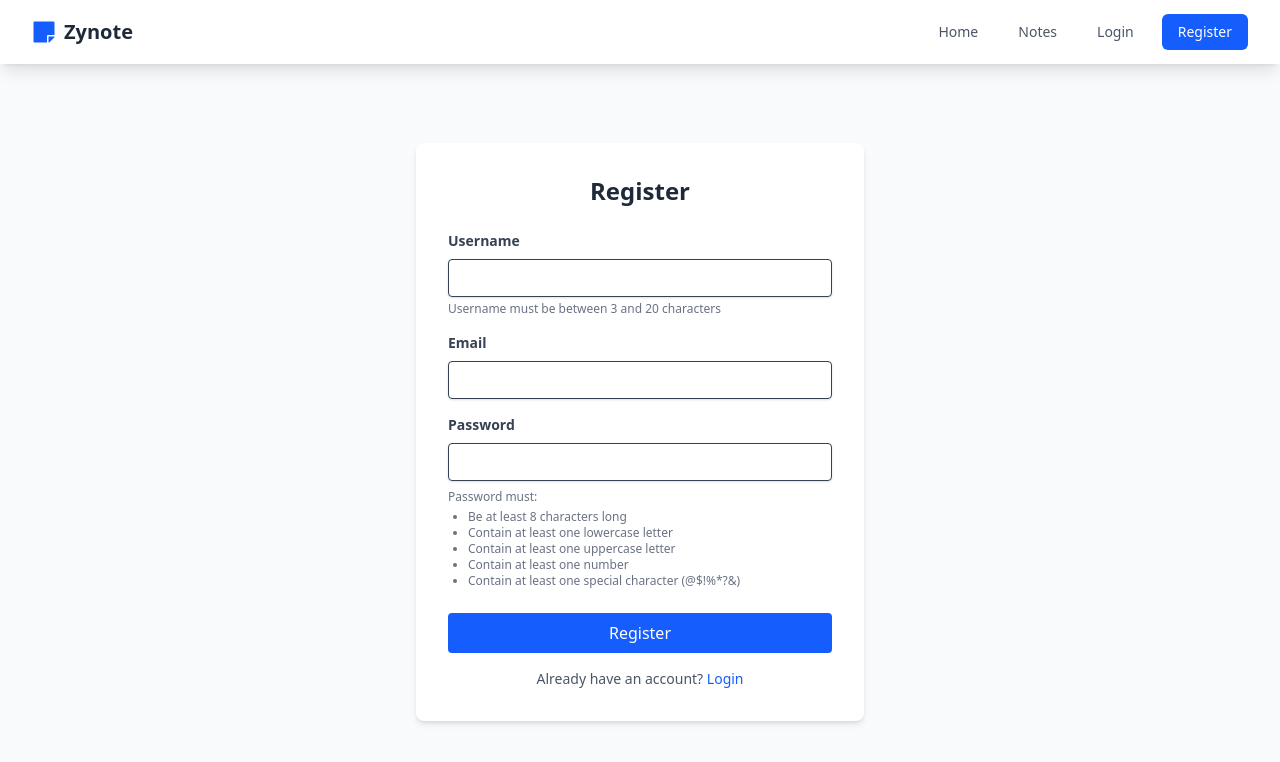
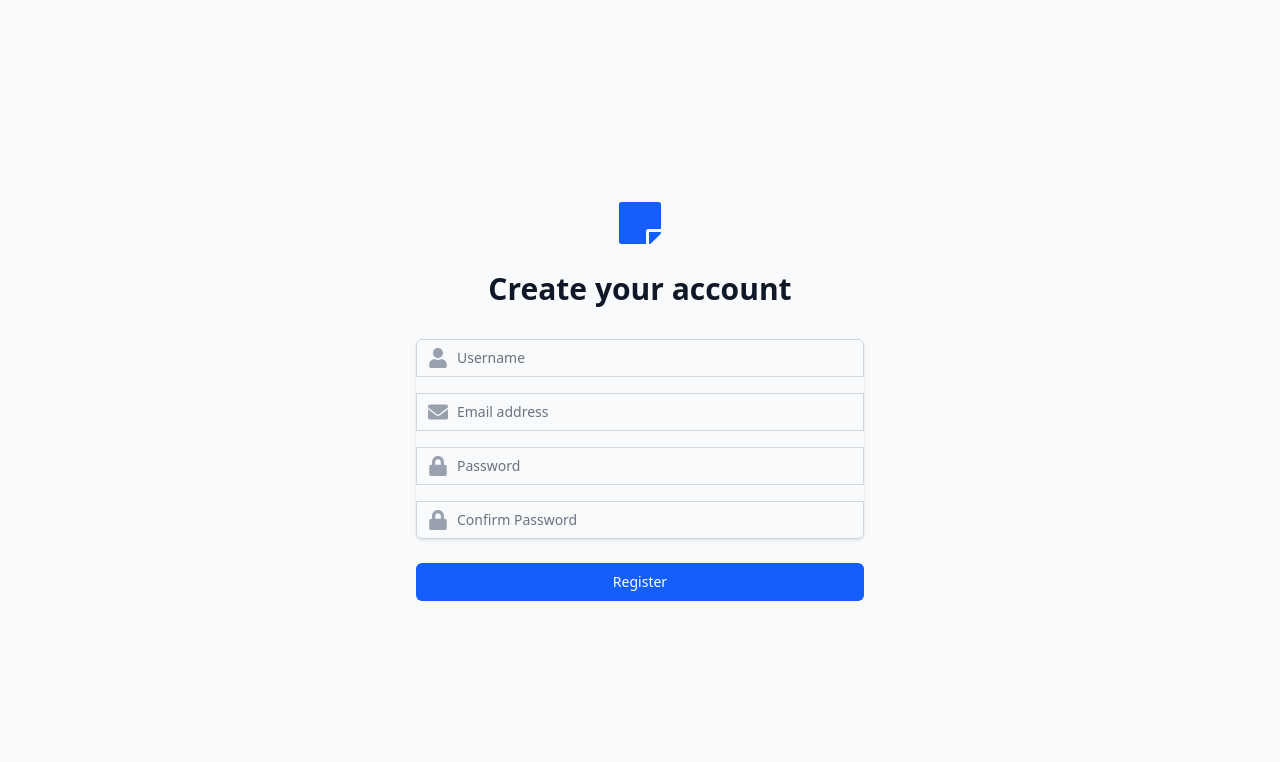
Before and after one commit to Vi303832/CM, a React (Vite) app in the folder front/: page /register in a window 1280 px wide. Shown: the top 762 px of the page. Built offline with nearby package versions, Linux system fonts and the light colour scheme.

Commit message:
İmage upload fix

```diff
--- a/front/src/pages/Register.jsx
+++ b/front/src/pages/Register.jsx
@@ -1,216 +1,158 @@
 import React, { useState } from 'react';
-import Navbar from '../components/Navbar';
 import { useNavigate } from 'react-router-dom';
-import axios from 'axios';
+import { FaStickyNote, FaUser, FaLock, FaEnvelope } from 'react-icons/fa';
+import { ToastContainer, toast } from 'react-toastify';
 import 'react-toastify/dist/ReactToastify.css';
-import { ToastContainer } from 'react-toastify';
-import { showToast } from '../utils/toast';
+import { authAPI } from '../api';
 
 const Register = () => {
     const navigate = useNavigate();
     const [formData, setFormData] = useState({
         username: '',
         email: '',
-        password: ''
+        password: '',
+        confirmPassword: ''
     });
-    const [passwordError, setPasswordError] = useState('');
-
-    const validatePassword = (password) => {
-        if (password.length < 8) {
-            return 'Password must be at least 8 characters long';
-        }
-        if (!/(?=.*[a-z])/.test(password)) {
-            return 'Password must contain at least one lowercase letter';
-        }
-        if (!/(?=.*[A-Z])/.test(password)) {
-            return 'Password must contain at least one uppercase letter';
-        }
-        if (!/(?=.*\d)/.test(password)) {
-            return 'Password must contain at least one number';
-        }
-        if (!/(?=.*[@$!%*?&])/.test(password)) {
-            return 'Password must contain at least one special character (@$!%*?&)';
-        }
-        return '';
-    };
+    const [isLoading, setIsLoading] = useState(false);
 
     const handleChange = (e) => {
-        const { name, value } = e.target;
-
         setFormData({
             ...formData,
-            [name]: value
+            [e.target.name]: e.target.value
         });
-
-        // Validate password as user types
-        if (name === 'password') {
-            setPasswordError(validatePassword(value));
-        }
     };
 
     const handleSubmit = async (e) => {
         e.preventDefault();
+        setIsLoading(true);
 
-        // Final password validation before submission
-        const passwordValidationError = validatePassword(formData.password);
-        if (passwordValidationError) {
-            setPasswordError(passwordValidationError);
-            showToast.error(passwordValidationError);
+        // Validate passwords match
+        if (formData.password !== formData.confirmPassword) {
+            toast.error('Passwords do not match!');
+            setIsLoading(false);
             return;
         }
 
         try {
-            const response = await axios.post('https://zynote.onrender.com/api/auth/register', formData);
-            showToast.success("Successfully registered!");
-            navigate('/login');
-        } catch (err) {
-            showToast.error(err.response?.data?.message || "Registration failed!");
+            await authAPI.register({
+                username: formData.username,
+                email: formData.email,
+                password: formData.password
+            });
+
+            toast.success('Registration successful! Please login.');
+            setTimeout(() => {
+                navigate('/login');
+            }, 2000);
+        } catch (error) {
+            console.error('Registration error:', error);
+            const errorMessage = error.response?.data?.message || 'Registration failed. Please try again.';
+            toast.error(errorMessage);
+        } finally {
+            setIsLoading(false);
         }
     };
 
-    const renderPasswordStrength = () => {
-        if (!formData.password) return null;
-
-        // Calculate password strength
-        let strength = 0;
-        if (formData.password.length >= 8) strength++;
-        if (/(?=.*[a-z])/.test(formData.password)) strength++;
-        if (/(?=.*[A-Z])/.test(formData.password)) strength++;
-        if (/(?=.*\d)/.test(formData.password)) strength++;
-        if (/(?=.*[@$!%*?&])/.test(formData.password)) strength++;
-
-        let strengthClass = '';
-        let strengthText = '';
-
-        switch (strength) {
-            case 0:
-            case 1:
-                strengthClass = 'bg-red-500';
-                strengthText = 'Very Weak';
-                break;
-            case 2:
-                strengthClass = 'bg-orange-500';
-                strengthText = 'Weak';
-                break;
-            case 3:
-                strengthClass = 'bg-yellow-500';
-                strengthText = 'Moderate';
-                break;
-            case 4:
-                strengthClass = 'bg-blue-500';
-                strengthText = 'Strong';
-                break;
-            case 5:
-                strengthClass = 'bg-green-500';
-                strengthText = 'Very Strong';
-                break;
-            default:
-                break;
-        }
-
-        return (
-            <div className="mt-2">
-                <div className="flex justify-between mb-1">
-                    <span className="text-xs font-medium text-gray-700">Password Strength</span>
-                    <span className="text-xs font-medium text-gray-700">{strengthText}</span>
+    return (
+        <div className="min-h-screen flex items-center justify-center bg-gray-50 py-12 px-4 sm:px-6 lg:px-8">
+            <ToastContainer position="top-right" autoClose={3000} />
+            <div className="max-w-md w-full space-y-8">
+                <div>
+                    <div className="flex justify-center">
+                        <FaStickyNote className="text-blue-600 text-5xl" />
+                    </div>
+                    <h2 className="mt-6 text-center text-3xl font-extrabold text-gray-900">
+                        Create your account
+                    </h2>
                 </div>
-                <div className="w-full h-2 bg-gray-200 rounded-full overflow-hidden">
-                    <div className={`h-full ${strengthClass}`} style={{ width: `${(strength / 5) * 100}%` }}></div>
-                </div>
-            </div>
-        );
-    };
-
-    return (
-        <div className="h-screen flex flex-col">
-            <Navbar />
-            <ToastContainer />
-            <main className="pt-16 h-full flex items-center justify-center bg-gray-50">
-                <div className="bg-white p-8 rounded-lg shadow-md w-full max-w-md">
-                    <h2 className="text-2xl font-bold text-gray-800 mb-6 text-center">Register</h2>
-                    <form onSubmit={handleSubmit}>
+                <form className="mt-8 space-y-6" onSubmit={handleSubmit}>
+                    <div className="rounded-md shadow-sm -space-y-px">
                         <div className="mb-4">
-                            <label className="block text-gray-700 text-sm font-bold mb-2" htmlFor="username">
-                                Username
-                            </label>
-                            <input
-                                type="text"
-                                id="username"
-                                name="username"
-                                value={formData.username}
-                                onChange={handleChange}
-                                className="shadow appearance-none border rounded w-full py-2 px-3 text-gray-700 leading-tight focus:outline-none focus:shadow-outline"
-                                required
-                                minLength={3}
-                                maxLength={20}
-                            />
-                            <p className="text-xs text-gray-500 mt-1">Username must be between 3 and 20 characters</p>
+                            <label htmlFor="username" className="sr-only">Username</label>
+                            <div className="relative">
+                                <div className="absolute inset-y-0 left-0 pl-3 flex items-center pointer-events-none">
+                                    <FaUser className="h-5 w-5 text-gray-400" />
+                                </div>
+                                <input
+                                    id="username"
+                                    name="username"
+                                    type="text"
+                                    required
+                                    value={formData.username}
+                                    onChange={handleChange}
+                                    className="appearance-none rounded-none relative block w-full px-3 py-2 pl-10 border border-gray-300 placeholder-gray-500 text-gray-900 rounded-t-md focus:outline-none focus:ring-blue-500 focus:border-blue-500 focus:z-10 sm:text-sm"
+                                    placeholder="Username"
+                                />
+                            </div>
                         </div>
                         <div className="mb-4">
-                            <label className="block text-gray-700 text-sm font-bold mb-2" htmlFor="email">
-                                Email
-                            </label>
-                            <input
-                                type="email"
-                                id="email"
-                                name="email"
-                                value={formData.email}
-                                onChange={handleChange}
-                                className="shadow appearance-none border rounded w-full py-2 px-3 text-gray-700 leading-tight focus:outline-none focus:shadow-outline"
-                                required
-                            />
+                            <label htmlFor="email" className="sr-only">Email address</label>
+                            <div className="relative">
+                                <div className="absolute inset-y-0 left-0 pl-3 flex items-center pointer-events-none">
+                                    <FaEnvelope className="h-5 w-5 text-gray-400" />
+                                </div>
+                                <input
+                                    id="email"
+                                    name="email"
+                                    type="email"
+                                    required
+                                    value={formData.email}
+                                    onChange={handleChange}
+                                    className="appearance-none rounded-none relative block w-full px-3 py-2 pl-10 border border-gray-300 placeholder-gray-500 text-gray-900 focus:outline-none focus:ring-blue-500 focus:border-blue-500 focus:z-10 sm:text-sm"
+                                    placeholder="Email address"
+                                />
+                            </div>
                         </div>
-                        <div className="mb-6">
-                            <label className="block text-gray-700 text-sm font-bold mb-2" htmlFor="password">
-                                Password
-                            </label>
-                            <input
-                                type="password"
-                                id="password"
-                                name="password"
-                                value={formData.password}
-                                onChange={handleChange}
-                                className={`shadow appearance-none border ${passwordError ? 'border-red-500' : ''} rounded w-full py-2 px-3 text-gray-700 leading-tight focus:outline-none focus:shadow-outline`}
-                                required
-                            />
-                            {passwordError && (
-                                <p className="text-red-500 text-xs italic mt-1">{passwordError}</p>
-                            )}
-                            <div className="text-xs text-gray-500 mt-2">
-                                <p>Password must:</p>
-                                <ul className="list-disc pl-5 mt-1">
-                                    <li className={formData.password.length >= 8 ? 'text-green-500' : ''}>Be at least 8 characters long</li>
-                                    <li className={/(?=.*[a-z])/.test(formData.password) ? 'text-green-500' : ''}>Contain at least one lowercase letter</li>
-                                    <li className={/(?=.*[A-Z])/.test(formData.password) ? 'text-green-500' : ''}>Contain at least one uppercase letter</li>
-                                    <li className={/(?=.*\d)/.test(formData.password) ? 'text-green-500' : ''}>Contain at least one number</li>
-                                    <li className={/(?=.*[@$!%*?&])/.test(formData.password) ? 'text-green-500' : ''}>Contain at least one special character (@$!%*?&)</li>
-                                </ul>
+                        <div className="mb-4">
+                            <label htmlFor="password" className="sr-only">Password</label>
+                            <div className="relative">
+                                <div className="absolute inset-y-0 left-0 pl-3 flex items-center pointer-events-none">
+                                    <FaLock className="h-5 w-5 text-gray-400" />
+                                </div>
+                                <input
+                                    id="password"
+                                    name="password"
+                                    type="password"
+                                    required
+                                    value={formData.password}
+                                    onChange={handleChange}
+                                    className="appearance-none rounded-none relative block w-full px-3 py-2 pl-10 border border-gray-300 placeholder-gray-500 text-gray-900 focus:outline-none focus:ring-blue-500 focus:border-blue-500 focus:z-10 sm:text-sm"
+                                    placeholder="Password"
+                                />
                             </div>
-                            {renderPasswordStrength()}
                         </div>
-                        <div className="flex items-center justify-between">
-                            <button
-                                type="submit"
-                                className="bg-blue-600 text-white px-4 py-2 rounded hover:bg-blue-700 transition-colors w-full cursor-pointer"
-                            >
-                                Register
-                            </button>
+                        <div>
+                            <label htmlFor="confirmPassword" className="sr-only">Confirm Password</label>
+                            <div className="relative">
+                                <div className="absolute inset-y-0 left-0 pl-3 flex items-center pointer-events-none">
+                                    <FaLock className="h-5 w-5 text-gray-400" />
+                                </div>
+                                <input
+                                    id="confirmPassword"
+                                    name="confirmPassword"
+                                    type="password"
+                                    required
+                                    value={formData.confirmPassword}
+                                    onChange={handleChange}
+                                    className="appearance-none rounded-none relative block w-full px-3 py-2 pl-10 border border-gray-300 placeholder-gray-500 text-gray-900 rounded-b-md focus:outline-none focus:ring-blue-500 focus:border-blue-500 focus:z-10 sm:text-sm"
+                                    placeholder="Confirm Password"
+                                />
+                            </div>
                         </div>
-                        <div className="mt-4 text-center">
-                            <p className="text-sm text-gray-600">
-                                Already have an account?{' '}
-                                <button
-                                    type="button"
-                                    onClick={() => navigate('/login')}
-                                    className="text-blue-600 hover:text-blue-800"
-                                >
-                                    Login
-                                </button>
-                            </p>
-                        </div>
-                    </form>
-                </div>
-            </main>
+                    </div>
+
+                    <div>
+                        <button
+                            type="submit"
+                            disabled={isLoading}
+                            className={`group relative w-full flex justify-center py-2 px-4 border border-transparent text-sm font-medium rounded-md text-white ${isLoading ? 'bg-blue-400' : 'bg-blue-600 hover:bg-blue-700'
+                                } focus:outline-none focus:ring-2 focus:ring-offset-2 focus:ring-blue-500`}
+                        >
+                            {isLoading ? 'Registering...' : 'Register'}
+                        </button>
+                    </div>
+                </form>
+            </div>
         </div>
     );
 };
```
Also changed, not shown: front/src/pages/Notes.jsx (+12 -3 lines).
